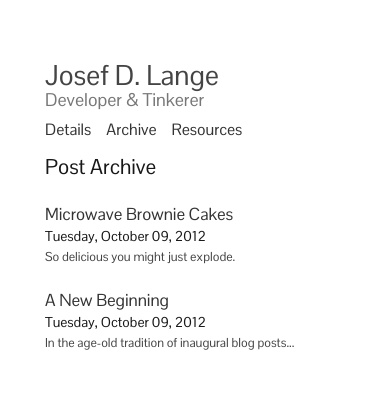
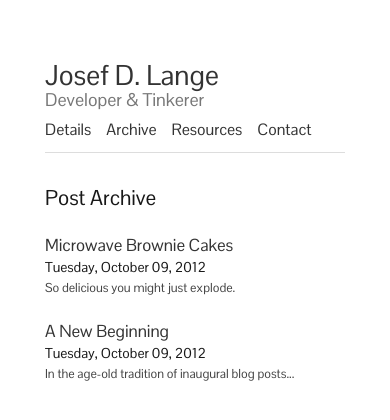
Before and after one commit to josefdlange/josefdlange.github.com, a Jekyll site: the page built from archive.html, in a window 390 px wide. Shown: the top 420 px of the page. Built offline with Jekyll 4.4.1, drawn with Linux system fonts in a browser that asks for light colours.

Commit message:
Added contact information, placeholder for resources page, etc. Looks like we're set.

```diff
--- a/_config.yml
+++ b/_config.yml
@@ -3,4 +3,3 @@ source: ./
 destination: ./_site
 lsi: false
 pygments: true
-paginate: 10
--- a/_includes/heading.html
+++ b/_includes/heading.html
@@ -1,10 +1,11 @@
 <div class="four columns offset-by-one sidebar">
     <div class="navfixer">
-    	   <span class="title">Josef D. Lange</span>
+    	   <span class="title"><a href="/">Josef D. Lange</a></span>
     	   <span class="subtitle subheader">Developer & Tinkerer</span>
     	   {% include navigation.html %}
 	       <p class="jekyll">
-    	       Powered by <a href="https://github.com/mojombo/jekyll/">Jekyll</a><br />
+    	       Powered by <a class="with-color" href="https://github.com/mojombo/jekyll/">Jekyll</a><br />
 	       </p>
+	       <hr class="divider" />
     </div><!-- navfixer -->
 </div><!-- four columns -->
--- a/_includes/navigation.html
+++ b/_includes/navigation.html
@@ -8,4 +8,7 @@
     	       <li>
     	           <a href="/resources/">Resources</a>
     	       </li>
+    	       <li>
+    	           <a href="/contact/">Contact</a>
+    	       </li>
     	   </ul>
--- a/archive.html
+++ b/archive.html
@@ -11,17 +11,3 @@ permalink: /archive/
     <span>{{ post.description }}</span>
 </p>
 {% endfor %}
-
-<div id="pagination">
-    {% if paginator.previous_page %}
-      {% if paginator.previous_page == 1 %}
-      <a href="/" title="Previous Page">&laquo; Previous</a>
-      {% else %}
-      <a href="/page{{ paginator.previous_page }}/" title="Previous Page">&laquo; Previous</a>
-      {% endif %}
-    {% endif %}
-
-    {% if paginator.next_page %}
-    <a href="/page{{ paginator.next_page }}/" title="Next Page">Next &raquo;</a>
-    {% endif %}
-</div>
--- a/stylesheets/base.css
+++ b/stylesheets/base.css
@@ -126,6 +126,10 @@
         margin-bottom: 15px;
     }
 
+    hr.divider {
+        display: none;
+    }
+
 /* #Typography
 ================================================== */
 	h1, h2, h3, h4, h5, h6 {
@@ -170,6 +174,12 @@
     	line-height: 20px;
     	font-weight: 500;
 	}
+
+	a.with-color { color: #0f2369;  }
+	a.with-color:hover { color: #164982; }
+
+	span.title a { text-decoration: none; }
+	span.title a:hover { text-decoration: none; }
 
 /* #Lists
 ================================================== */
--- a/stylesheets/layout.css
+++ b/stylesheets/layout.css
@@ -55,6 +55,7 @@
     	span.subtitle { font-size: 18px; line-height: 20px; }
     	ul.navigation li { float: left; margin-right: 15px; }
     	.main { padding-top: 0px; font-size: 90%; }
+    	hr.divider { display: block; }
 	}
 
 	/* Mobile Landscape Size to Tablet Portrait (devices and browsers) */
```
Also changed, not shown: contact.html (added, +14 -0 lines), resources.html (added, +9 -0 lines), projects/boot.html (added), projects/lendingshack.html (added), projects/propr.html (added), 1 other file.
